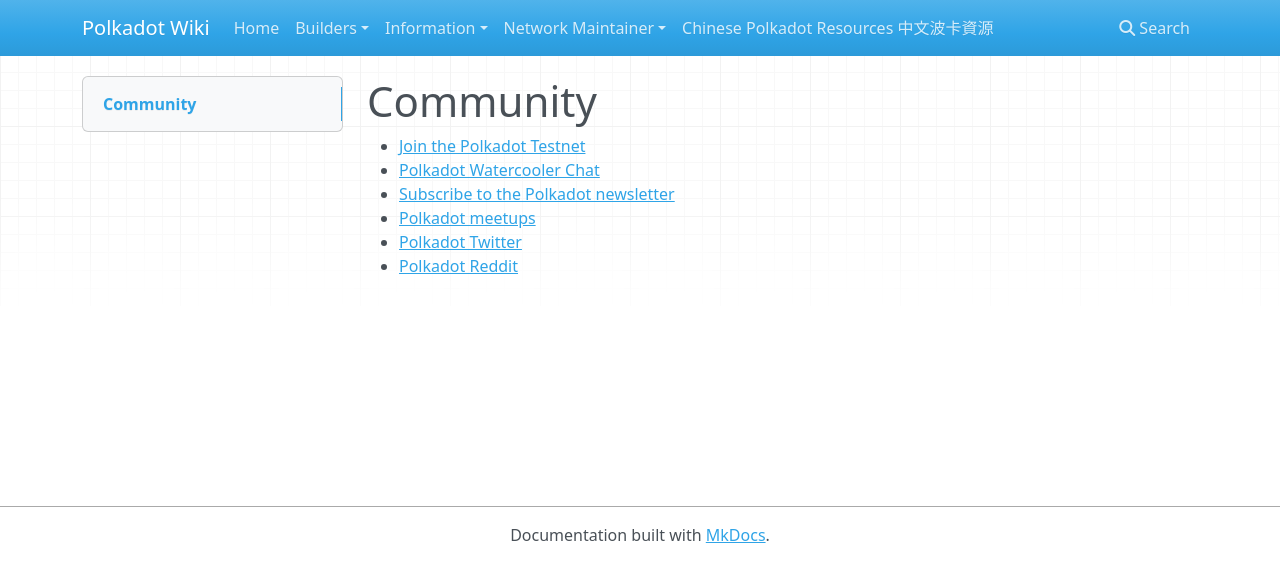
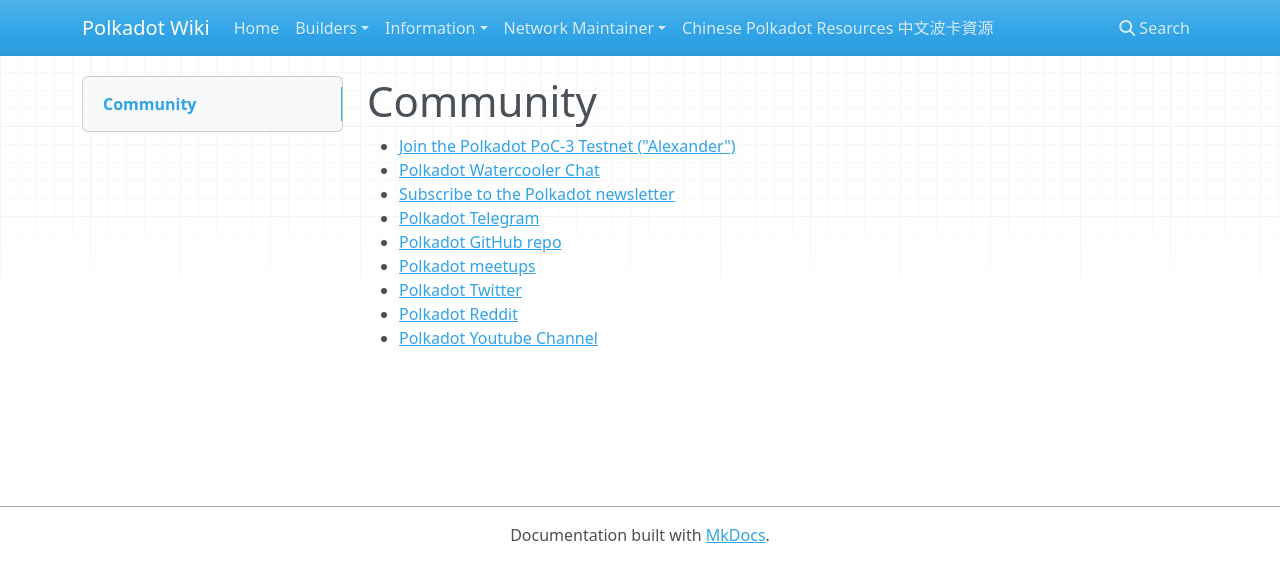
Before and after one commit to w3f/polkadot-wiki-old, an MkDocs documentation site: the page built from docs/community.md, in a window 1280 px wide. Shown: the top 582 px of the page. Built offline with MkDocs 1.6.1, drawn with Linux system fonts in a browser that asks for light colours; nearby versions of some CDN libraries.

Commit message:
add some more community links

```diff
--- a/docs/community.md
+++ b/docs/community.md
@@ -1,8 +1,11 @@
 # Community
 
-* [Join the Polkadot Testnet](https://poc-3.polkadot.io/#/explorer)
+* [Join the Polkadot PoC-3 Testnet ("Alexander")](https://poc-3.polkadot.io/#/explorer)
 * [Polkadot Watercooler Chat](https://riot.im/app/#/room/#polkadot-watercooler:matrix.org)
 * [Subscribe to the Polkadot newsletter](https://polkadot.network/#roadmap)
+* [Polkadot Telegram](https://t.me/polkadotofficial)
+* [Polkadot GitHub repo](https://github.com/paritytech/polkadot/)
 * [Polkadot meetups](https://github.com/w3f/Web3-collaboration/blob/master/meetups.md)
 * [Polkadot Twitter](https://twitter.com/polkadotnetwork)
 * [Polkadot Reddit](https://www.reddit.com/r/dot/)
+* [Polkadot Youtube Channel](https://www.youtube.com/channel/UCB7PbjuZLEba_znc7mEGNgw)
```
